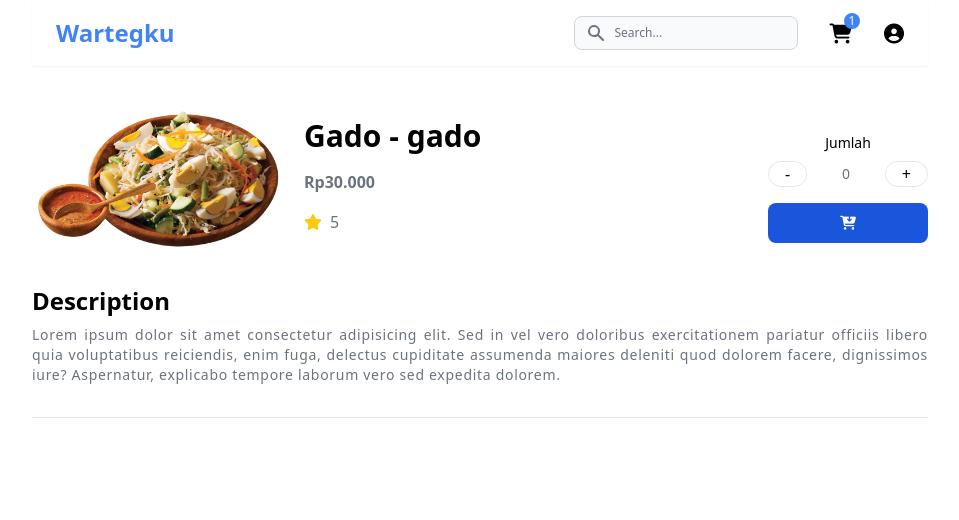
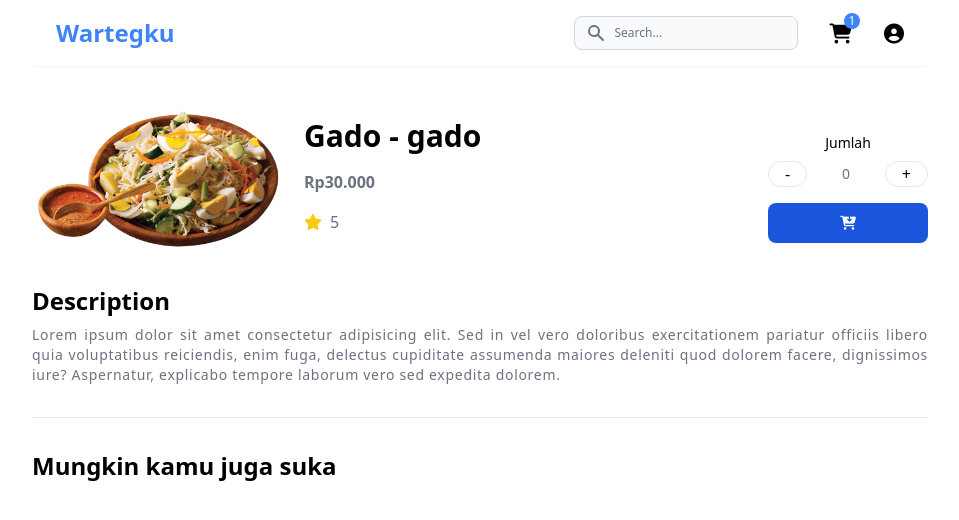
Before and after one commit to adamrayw/Wartegku, a React (Create React App) app: page /detail in a window 1280 px wide. Shown: the top 520 px of the page, without its empty margins (160-1119 px from the left). Built offline with nearby package versions, Linux system fonts and the light colour scheme.

Commit message:
Update detail page

```diff
--- a/src/pages/Detail.jsx
+++ b/src/pages/Detail.jsx
@@ -47,6 +47,9 @@ export default function Detail() {
 
             </div>
             <hr className='mt-6' />
+            <div>
+                <h1 className='text-black md:text-2xl text-xl font-bold text-left'>Mungkin kamu juga suka</h1>
+            </div>
         </section>
     )
 }
```
